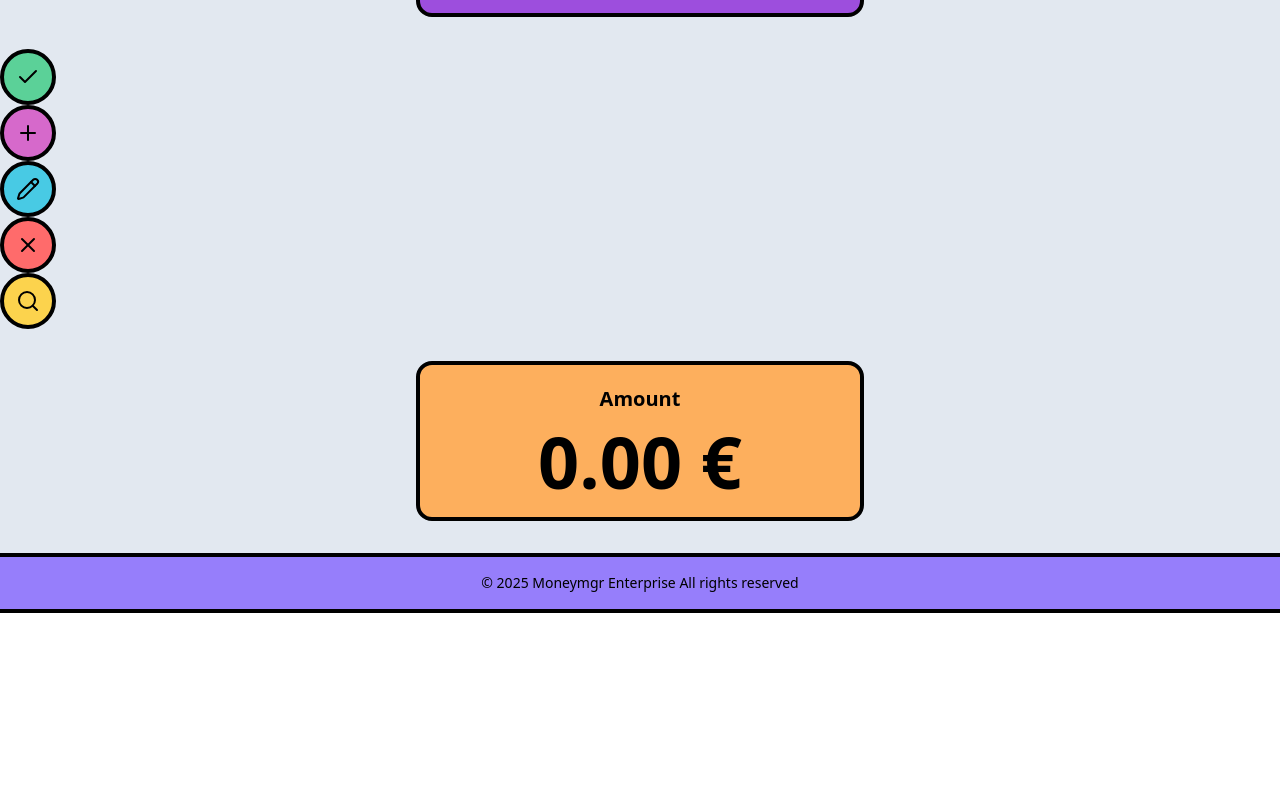
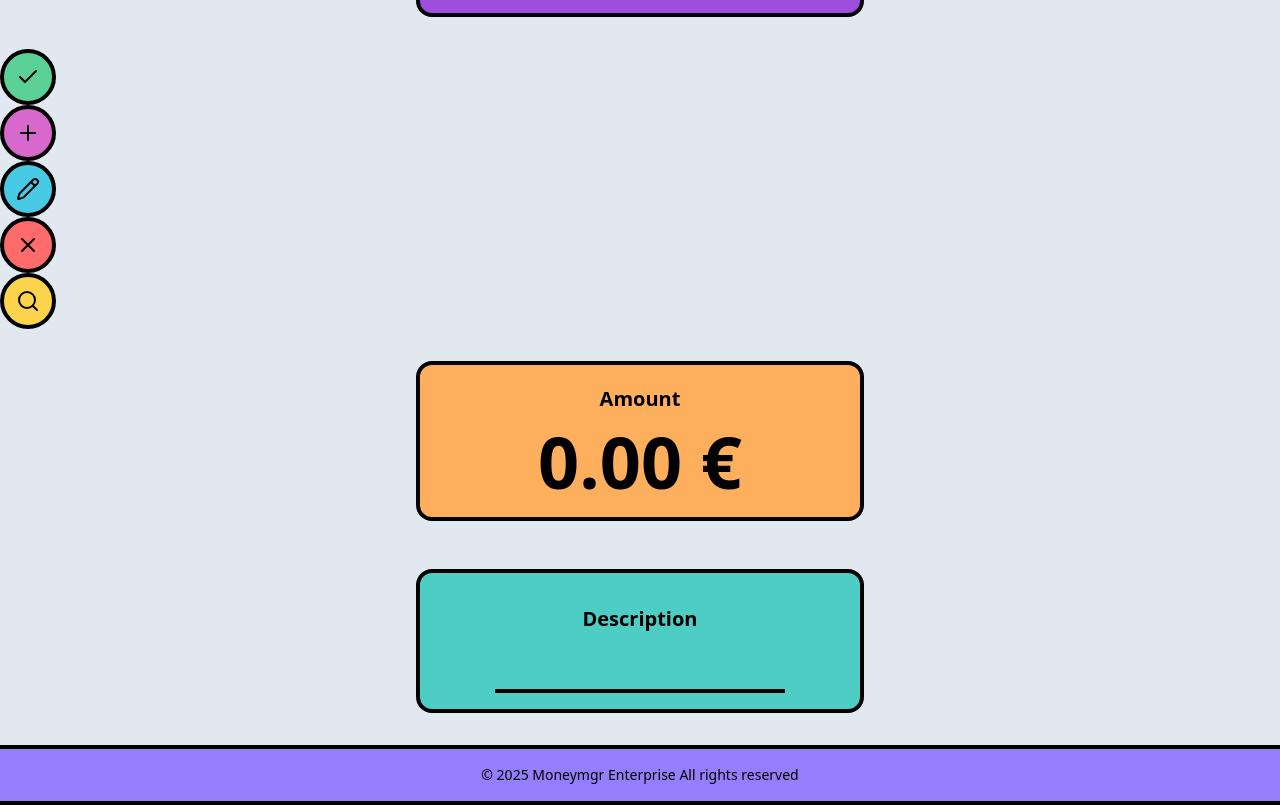
Before and after one commit to danilly7/money-mgr, a React (Vite) app in the folder frontend/: page /accounts in a window 1280 px wide. Shown: the part 583-1388 px from the top of the page. Before the commit the page ends 1196 px from the top, so only its background shows below. Built offline with nearby package versions, Linux system fonts and the light colour scheme; no server answers; sample sign-in values are in the browser's storage.

Commit message:
style(ui): Description box

```diff
--- /dev/null
+++ b/frontend/src/components/ui/description-box/index.tsx
@@ -0,0 +1,61 @@
+import React, { useState, useEffect } from 'react';
+
+interface DescriptionBoxProps {
+  initialDescription: string;
+  onDescriptionChange: (description: string) => void;
+}
+
+export const DescriptionBox: React.FC<DescriptionBoxProps> = ({ initialDescription, onDescriptionChange }) => {
+  const [description, setDescription] = useState<string>(initialDescription);
+  const [isEditing, setIsEditing] = useState<boolean>(false);
+
+  useEffect(() => {
+    setDescription(initialDescription);
+  }, [initialDescription]);
+
+  const handleClick = () => {
+    setIsEditing(true);
+  };
+
+  const handleBlur = () => {
+    setIsEditing(false);
+    onDescriptionChange(description);
+  };
+
+  const handleChange = (event: React.ChangeEvent<HTMLTextAreaElement>) => {
+    setDescription(event.target.value);
+  };
+
+  return (
+    <div className="flex items-start justify-center py-4 m-4">
+      <div
+        className="relative w-[28rem] h-36 bg-[#4ECDC4] border-4 border-black rounded-2xl flex items-start justify-center text-black p-8 transition-all duration-300 overflow-hidden hover:scale-105 hover:shadow-xl cursor-pointer"
+        onClick={handleClick}
+      >
+        <div className="flex flex-col items-center justify-center text-center">
+          <p
+            className={`text-black text-xl font-bold transition-all duration-300 ${isEditing ? 'transform -translate-y-6 text-2xl' : ''}`}
+          >
+            Description
+          </p>
+
+          {isEditing ? (
+            <textarea
+              value={description}
+              onChange={handleChange}
+              onBlur={handleBlur}
+              className="text-4xl font-bold text-center bg-transparent border-none outline-none w-full h-[4.5rem] resize-none mt-2"
+              autoFocus
+              placeholder="blabla"
+              inputMode="text" //esto en principio obliga a abrir el teclado en mvls
+            />
+          ) : (
+            <span className="text-4xl font-bold mt-3 text-center">{description}</span>
+          )}
+
+          {!isEditing && description === "" && <div className="w-[calc(100%+11rem)] border-b-4 border-black mt-11" />}
+        </div>
+      </div>
+    </div>
+  );
+};
--- a/frontend/src/pages/accounts/index.tsx
+++ b/frontend/src/pages/accounts/index.tsx
@@ -8,12 +8,14 @@ import { PlusButton } from "../../components/ui/Plus-btn";
 import { EditButton } from "../../components/ui/edit-btn";
 import { CancelButton } from "../../components/ui/cancel-btn";
 import { SearchButton } from "../../components/ui/search-btn";
+import { DescriptionBox } from "../../components/ui/description-box";
 
 const Accounts = () => {
     const [timeframe, setTimeframe] = useState<"Day" | "Week" | "Month" | "Year">("Month");
     const [isExpense, setIsExpense] = useState(true);
     const [amount, setAmount] = useState<number>(0);
     const [isModalOpen, setIsModalOpen] = useState(false);
+    const [description, setDescription] = useState<string>('');
 
     const handleAmountChange = (newAmount: number) => {
         setAmount(newAmount);  //actualiza el amount en el estado del componente padre
@@ -25,12 +27,17 @@ const Accounts = () => {
     };
 
     const handleOpenModal = () => {
-        setIsModalOpen(true); // Abre el modal
+        setIsModalOpen(true);
     };
 
     const handleCloseModal = () => {
-        setIsModalOpen(false); // Cierra el modal
+        setIsModalOpen(false);
     };
+
+    const handleDescriptionChange = (newDescription: string) => {
+        setDescription(newDescription);
+    };
+
 
     return (
         <div>
@@ -41,11 +48,15 @@ const Accounts = () => {
             <SwitchTimeframe timeframe={timeframe} setTimeframe={setTimeframe} />
             <BalanceBox balance={150.50} />
             <CheckButton onClick={handleSubmit} />
-            <PlusButton onClick={handleSubmit}/>
+            <PlusButton onClick={handleSubmit} />
             <EditButton to="/" />
             <CancelButton onClick={handleOpenModal} />
             <SearchButton to="/details" />
             <AmountBox initialAmount={amount} onAmountChange={handleAmountChange} />
+            <DescriptionBox
+                initialDescription={description}
+                onDescriptionChange={handleDescriptionChange}
+            />
 
             {/* Modal */}
             {isModalOpen && (
```
